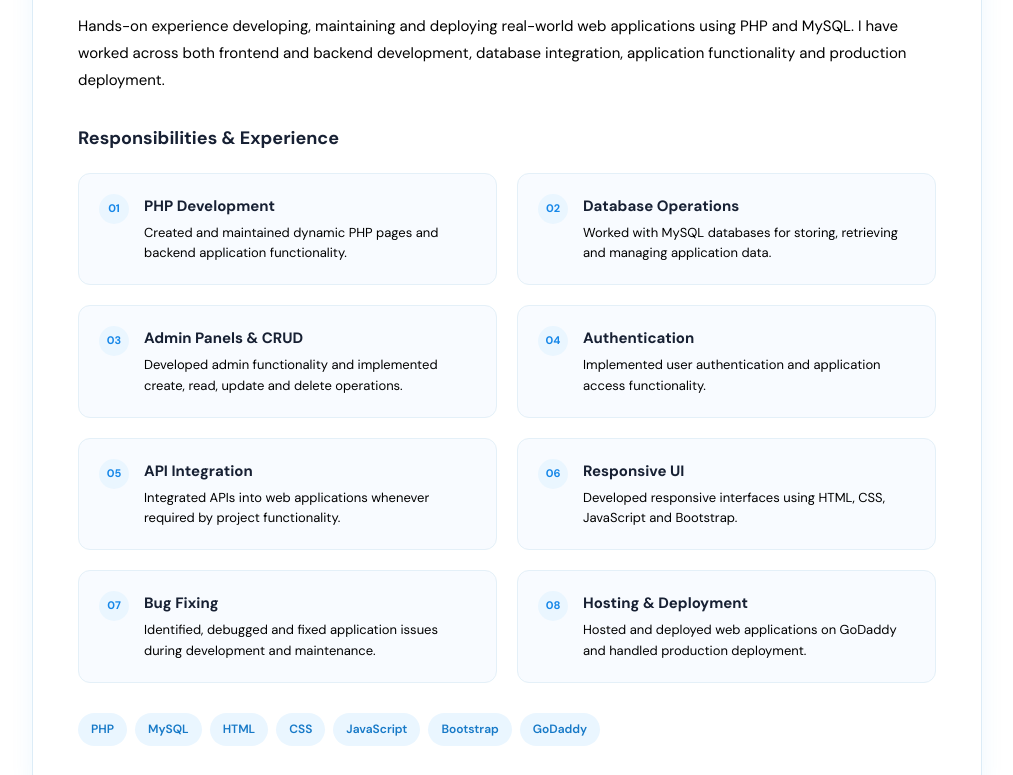
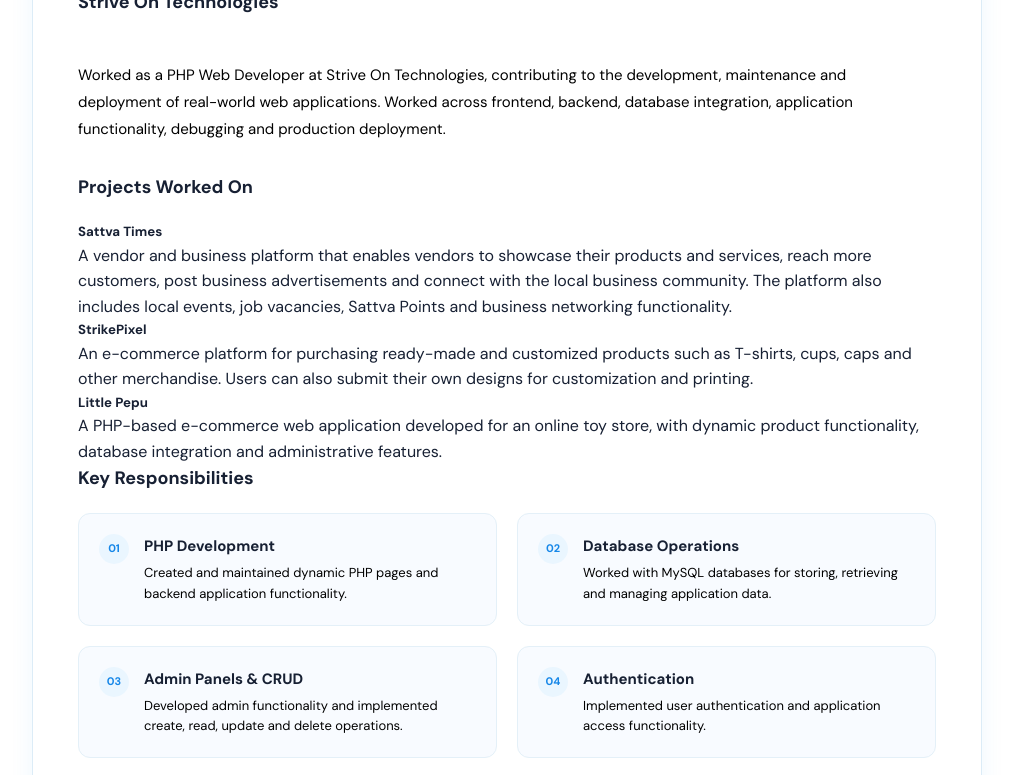
Before and after one commit to malathibanshi/malathibanshi.github.io, a plain HTML site: page index.html in a window 1280 px wide. Shown: the part 6513-7288 px from the top of the page, without its empty margins (133-1146 px from the left). Drawn offline with nearby package versions, Linux system fonts and the light colour scheme.

Commit message:
Update index.html

```diff
--- a/index.html
+++ b/index.html
@@ -582,7 +582,7 @@
 
 
             <p class="project-status">
-                Full-Stack AI Project
+                 Personal / Academic Project — Not Live
             </p>
 
         </article>
@@ -626,16 +626,18 @@
 
 <!-- Experience -->
 
+<!-- Experience -->
+
 <section id="experience" class="section experience-section">
 
     <div class="section-heading">
 
         <p>MY EXPERIENCE</p>
 
-        <h2>Development Experience</h2>
+        <h2>Professional Experience</h2>
 
         <span>
-            Hands-on experience across the complete web application lifecycle.
+            Professional experience in PHP web development and deployment.
         </span>
 
     </div>
@@ -653,10 +655,12 @@
 
                 <h3>PHP Web Developer</h3>
 
+                <h4>Strive On Technologies</h4>
+
             </div>
 
             <span class="experience-type">
-                Web Development
+                Dec 2024 – May 2026
             </span>
 
         </div>
@@ -664,32 +668,84 @@
 
         <p class="experience-intro">
 
-            Hands-on experience developing, maintaining and deploying
-            real-world web applications using PHP and MySQL.
-
-            I have worked across both frontend and backend development,
-            database integration, application functionality and
-            production deployment.
+            Worked as a PHP Web Developer at Strive On Technologies,
+            contributing to the development, maintenance and deployment
+            of real-world web applications. Worked across frontend,
+            backend, database integration, application functionality,
+            debugging and production deployment.
 
         </p>
 
 
-        <h4>Responsibilities & Experience</h4>
+        <!-- Projects -->
+
+        <h4>Projects Worked On</h4>
+
+
+        <div class="experience-project">
+
+            <h5>Sattva Times</h5>
+
+            <p>
+                A vendor and business platform that enables vendors
+                to showcase their products and services, reach more
+                customers, post business advertisements and connect
+                with the local business community. The platform also
+                includes local events, job vacancies, Sattva Points
+                and business networking functionality.
+            </p>
+
+        </div>
+
+
+        <div class="experience-project">
+
+            <h5>StrikePixel</h5>
+
+            <p>
+                An e-commerce platform for purchasing ready-made and
+                customized products such as T-shirts, cups, caps and
+                other merchandise. Users can also submit their own
+                designs for customization and printing.
+            </p>
+
+        </div>
+
+
+        <div class="experience-project">
+
+            <h5>Little Pepu</h5>
+
+            <p>
+                A PHP-based e-commerce web application developed for
+                an online toy store, with dynamic product functionality,
+                database integration and administrative features.
+            </p>
+
+        </div>
+
+
+        <!-- Responsibilities -->
+
+        <h4>Key Responsibilities</h4>
 
 
         <div class="responsibilities-grid">
+
 
             <div class="responsibility-item">
 
                 <span class="responsibility-number">01</span>
 
                 <div>
+
                     <h5>PHP Development</h5>
 
                     <p>
                         Created and maintained dynamic PHP pages
                         and backend application functionality.
                     </p>
+
                 </div>
 
             </div>
@@ -700,12 +756,14 @@
                 <span class="responsibility-number">02</span>
 
                 <div>
+
                     <h5>Database Operations</h5>
 
                     <p>
                         Worked with MySQL databases for storing,
                         retrieving and managing application data.
                     </p>
+
                 </div>
 
             </div>
@@ -716,12 +774,14 @@
                 <span class="responsibility-number">03</span>
 
                 <div>
+
                     <h5>Admin Panels & CRUD</h5>
 
                     <p>
                         Developed admin functionality and implemented
                         create, read, update and delete operations.
                     </p>
+
                 </div>
 
             </div>
@@ -732,12 +792,14 @@
                 <span class="responsibility-number">04</span>
 
                 <div>
+
                     <h5>Authentication</h5>
 
                     <p>
                         Implemented user authentication and
                         application access functionality.
                     </p>
+
                 </div>
 
             </div>
@@ -748,12 +810,14 @@
                 <span class="responsibility-number">05</span>
 
                 <div>
+
                     <h5>API Integration</h5>
 
                     <p>
-                        Integrated APIs into web applications
-                        whenever required by project functionality.
+                        Integrated APIs required for application
+                        and project functionality.
                     </p>
+
                 </div>
 
             </div>
@@ -764,12 +828,14 @@
                 <span class="responsibility-number">06</span>
 
                 <div>
+
                     <h5>Responsive UI</h5>
 
                     <p>
                         Developed responsive interfaces using HTML,
                         CSS, JavaScript and Bootstrap.
                     </p>
+
                 </div>
 
             </div>
@@ -780,12 +846,14 @@
                 <span class="responsibility-number">07</span>
 
                 <div>
+
                     <h5>Bug Fixing</h5>
 
                     <p>
-                        Identified, debugged and fixed application
+                        Identified, debugged and resolved application
                         issues during development and maintenance.
                     </p>
+
                 </div>
 
             </div>
@@ -796,18 +864,23 @@
                 <span class="responsibility-number">08</span>
 
                 <div>
+
                     <h5>Hosting & Deployment</h5>
 
                     <p>
-                        Hosted and deployed web applications on
-                        GoDaddy and handled production deployment.
+                        Hosted and deployed web applications using
+                        GoDaddy and managed production deployment.
                     </p>
+
                 </div>
 
             </div>
 
+
         </div>
 
+
+        <!-- Technologies -->
 
         <div class="experience-technologies">
 
```
